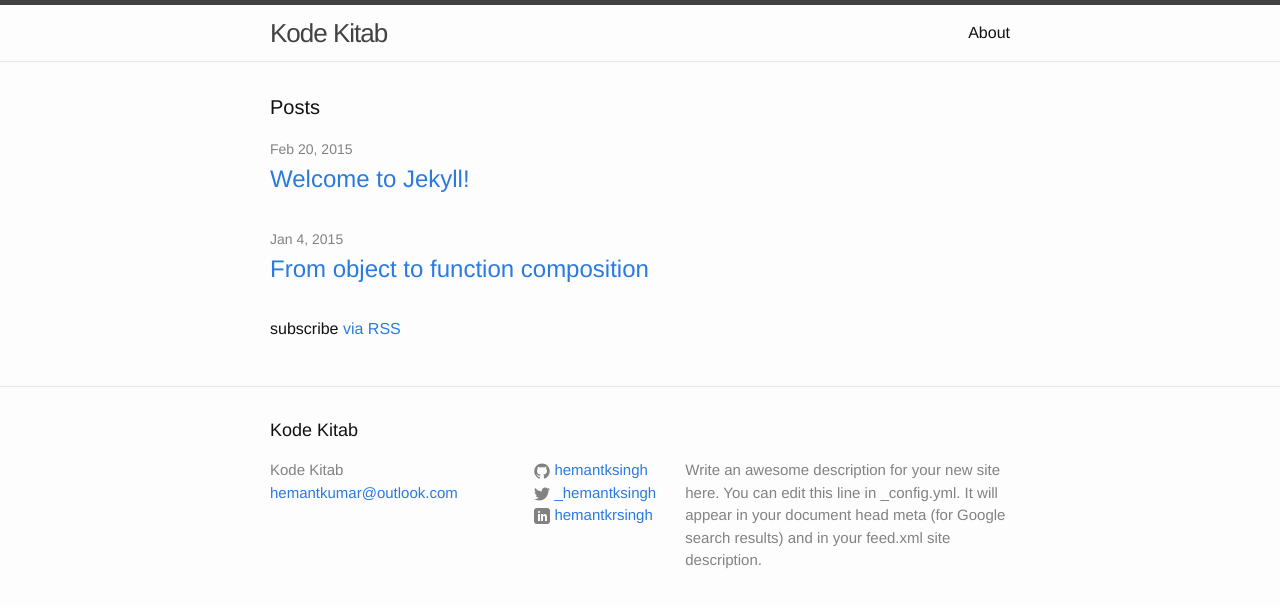
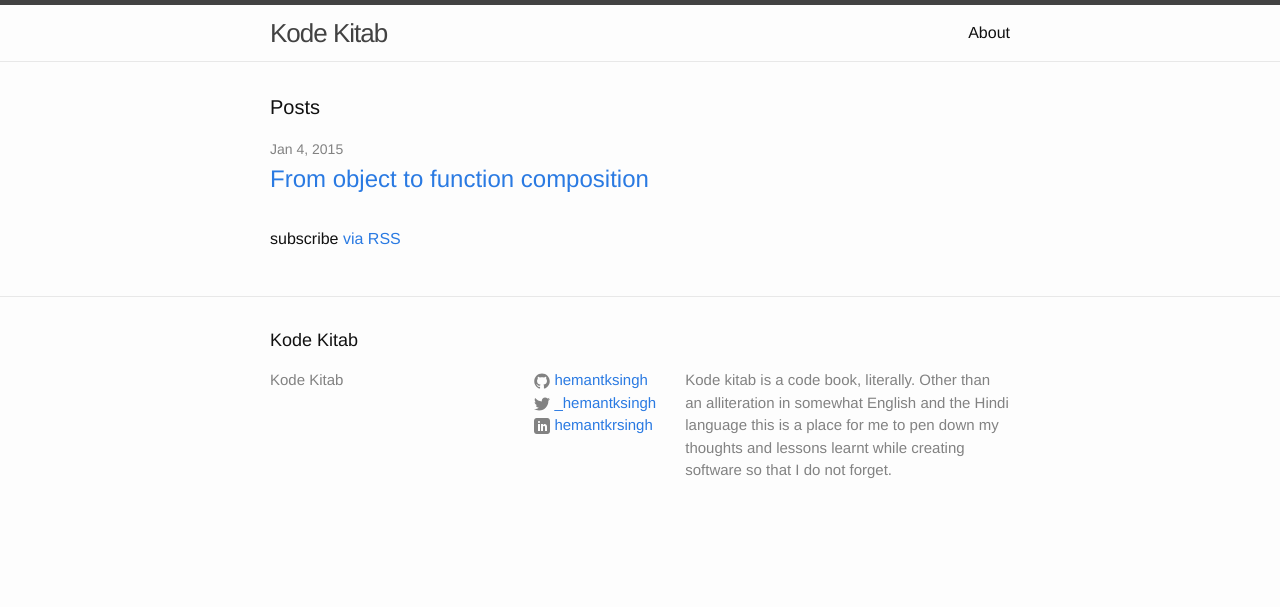
Before and after one commit to hemantksingh/hemantksingh.github.io, a Jekyll site: the page built from index.html, in a window 1280 px wide. Shown: the top 607 px of the page. Built offline with Jekyll 4.4.1, drawn with Linux system fonts in a browser that asks for light colours.

Commit message:
Updated the config and removed default template.

```diff
--- a/_config.yml
+++ b/_config.yml
@@ -1,16 +1,16 @@
 # Site settings
 title: Kode Kitab
-email: hemantkumar@outlook.com
 description: > # this means to ignore newlines until "baseurl:"
-  Write an awesome description for your new site here. You can edit this
-  line in _config.yml. It will appear in your document head meta (for
-  Google search results) and in your feed.xml site description.
+
+  Kode kitab is a code book, literally. Other than an alliteration in
+  somewhat English and the Hindi language this is a place for me to pen
+  down my thoughts and lessons learnt while creating software so that
+  I do not forget.
 baseurl: "" # the subpath of your site, e.g. /blog/
-url: "http://yourdomain.com" # the base hostname & protocol for your site
+url: "http://hemantkumar.net" # the base hostname & protocol for your site
 twitter_username: _hemantksingh
 github_username:  hemantksingh
 linkedin_username: hemantkrsingh
-facebook_username: hemantksingh
 
 # Build settings
 markdown: kramdown
```
Also changed, not shown: _posts/2015-02-20-welcome-to-jekyll.markdown (deleted, +0 -25 lines).
